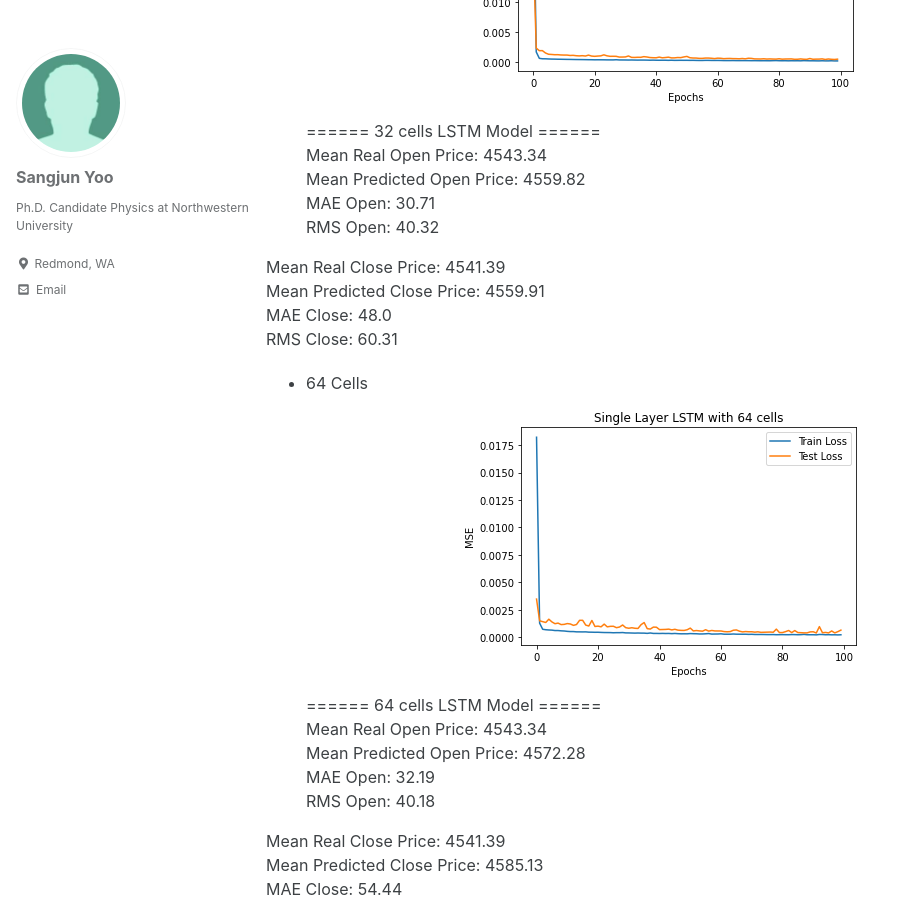
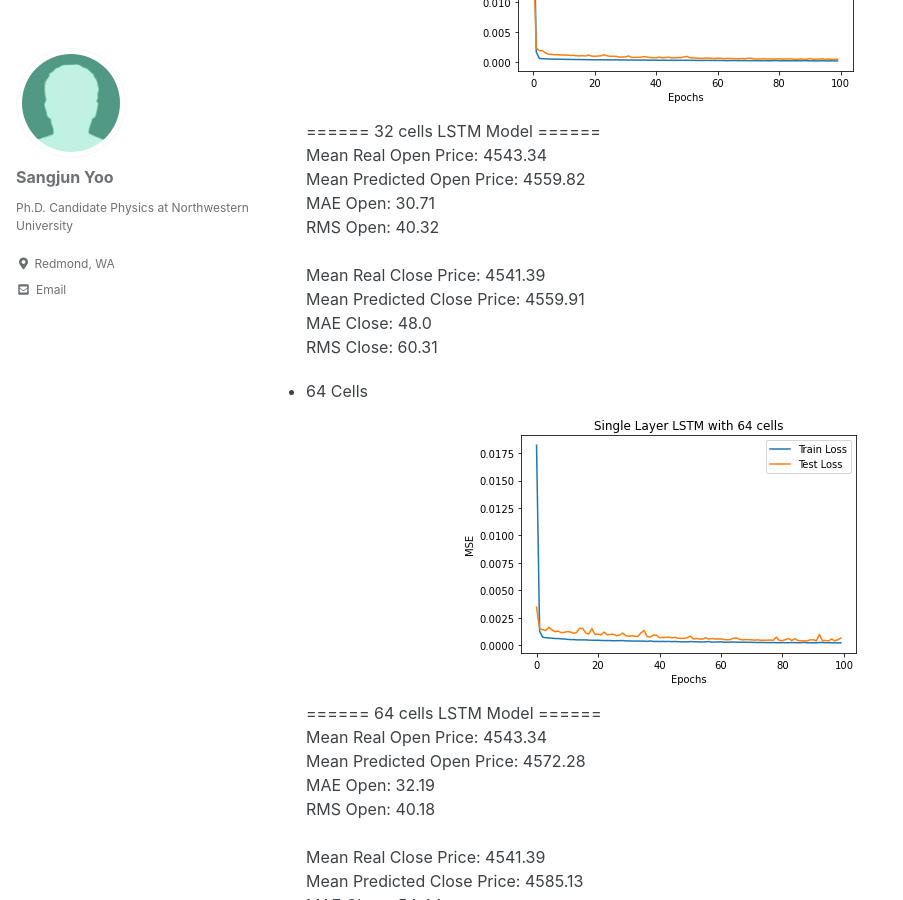
Before and after one commit to sangjunyoo-phd/sangjunyoo-phd.github.io, a Jekyll site: the page built from _pages/deeplearning.md, in a window 1280 px wide and 900 px high, scrolled down 4540 px. Shown: the whole window, without its empty margins (0-903 px from the left). Built offline with Jekyll 4.4.1, drawn with Linux system fonts in a browser that asks for light colours; cached includes are drawn as plain includes.

```diff
--- a/_pages/deeplearning.md
+++ b/_pages/deeplearning.md
@@ -150,8 +150,7 @@ According to learning curves, no overfitting was observed from all samples. When
 Mean Real Open Price: 4543.34<br/>
 Mean Predicted Open Price: 4559.82<br/>
 MAE Open: 30.71<br/>
-RMS Open: 40.32<br/>
-
+RMS Open: 40.32<br/><br/>
 Mean Real Close Price: 4541.39<br/>
 Mean Predicted Close Price: 4559.91<br/>
 MAE Close: 48.0<br/>
@@ -163,8 +162,7 @@ RMS Close: 60.31<br/>
 Mean Real Open Price: 4543.34<br/>
 Mean Predicted Open Price: 4572.28<br/>
 MAE Open: 32.19<br/>
-RMS Open: 40.18<br/>
-
+RMS Open: 40.18<br/><br/>
 Mean Real Close Price: 4541.39<br/>
 Mean Predicted Close Price: 4585.13<br/>
 MAE Close: 54.44<br/>
@@ -176,8 +174,7 @@ RMS Close: 69.7<br/>
 Mean Real Open Price: 4543.34<br/>
 Mean Predicted Open Price: 4514.03<br/>
 MAE Open: 35.01<br/>
-RMS Open: 41.64<br/>
-
+RMS Open: 41.64<br/><br/>
 Mean Real Close Price: 4541.39<br/>
 Mean Predicted Close Price: 4537.45<br/>
 MAE Close: 43.0<br/>
@@ -188,12 +185,6 @@ RMS Close: 53.21<br/>
 
 ## Probability Density Function of residues
 Interesting phenomena is observed from the pdf of residue (real value - predicted value).
-
-
-
-
-
-
 
 # Artificial Neural Network (ANN) and Backpropagation
 Questions I had:
```
